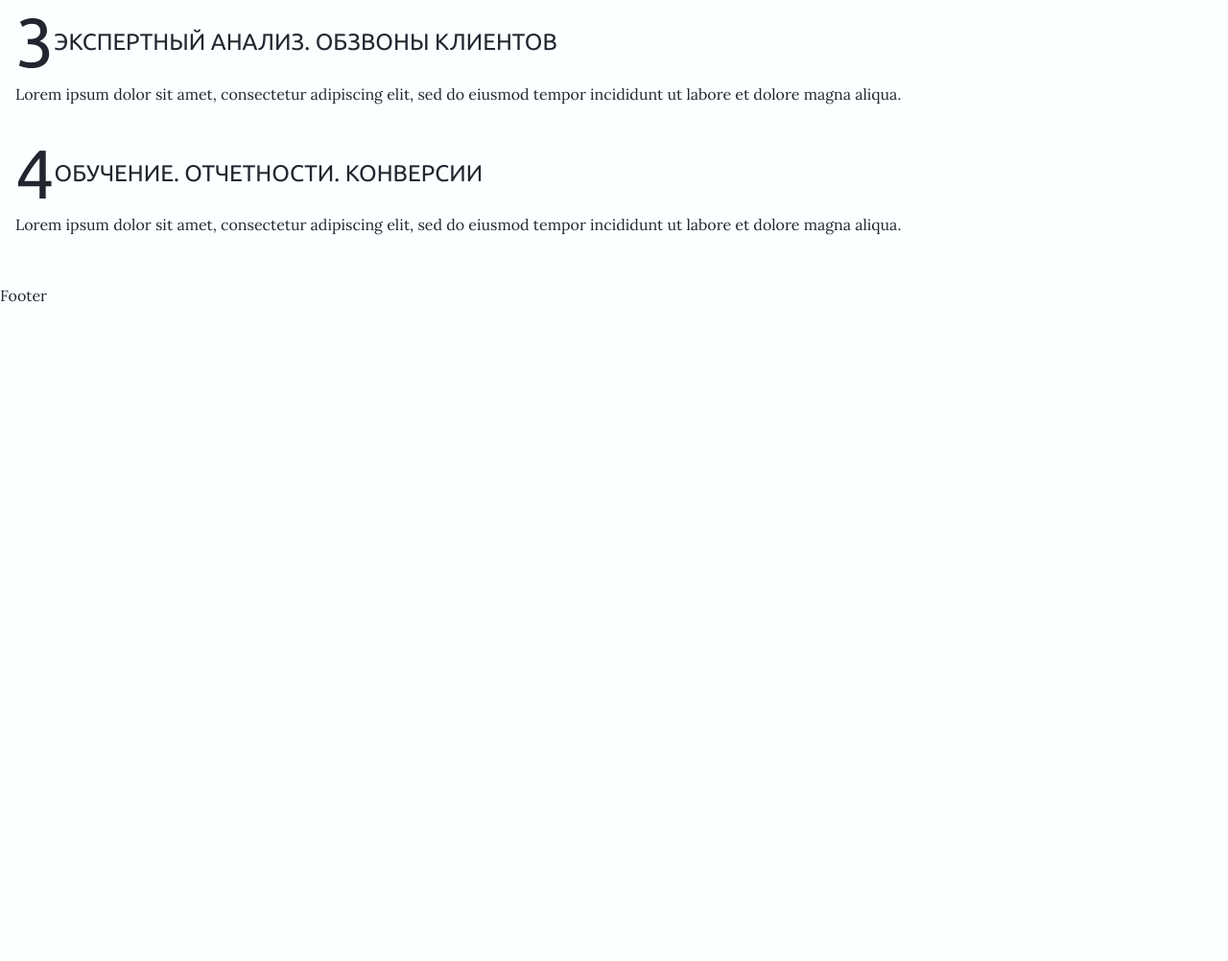
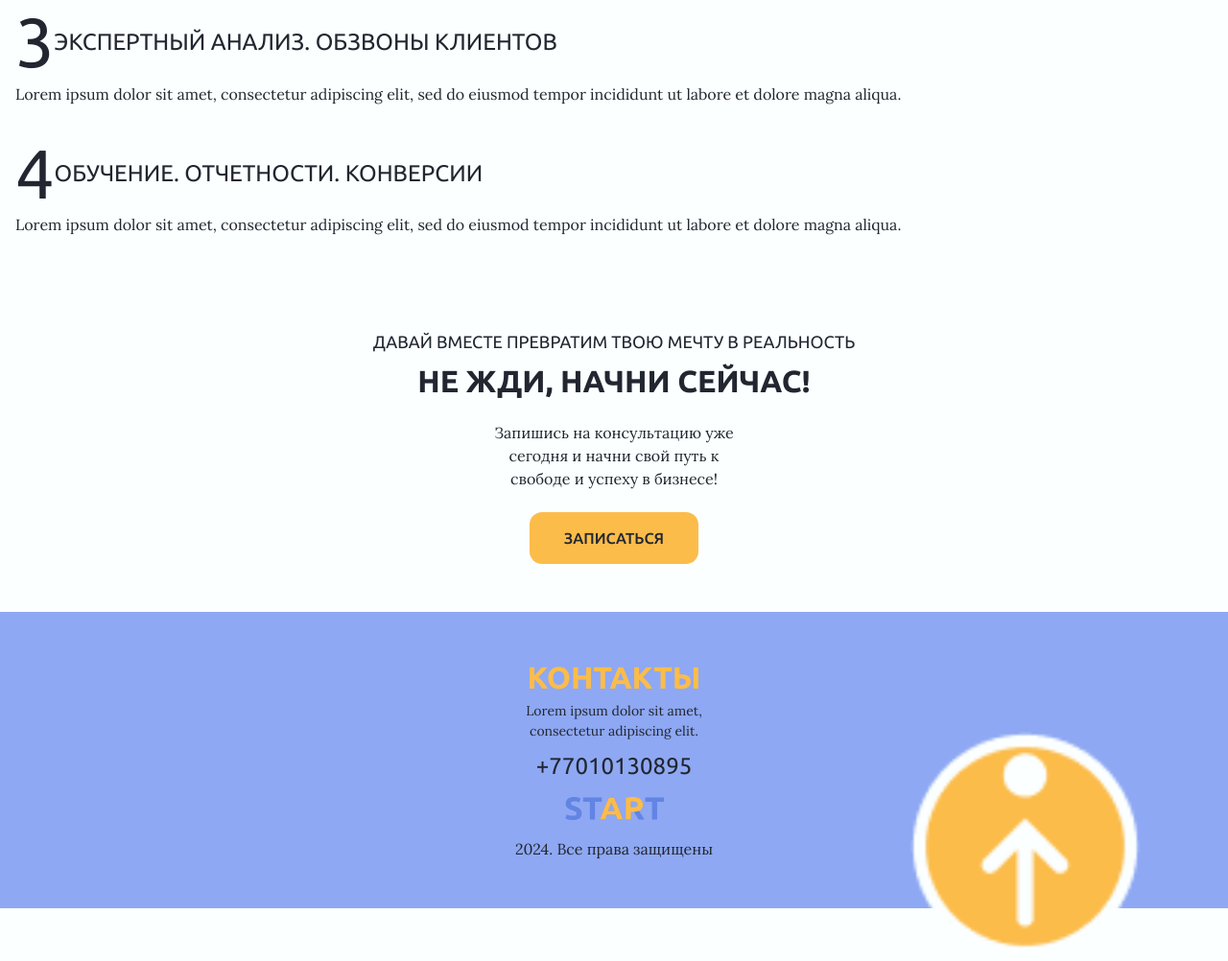
Before and after one commit to Assylzhan-Izbassar/startapp-front, a plain HTML site: page index.html in a window 1280 px wide. Shown: the part 1916-2918 px from the top of the page at 96% size. Before the commit the page ends 2236 px from the top, so only its background shows below. Drawn offline with Linux system fonts and the light colour scheme.

Commit message:
added call to action and footer blocks

```diff
--- a/css/main.css
+++ b/css/main.css
@@ -86,6 +86,9 @@ body {
 .paragraph__text_center {
   text-align: center;
 }
+.paragraph__text_small {
+  font-size: 14px;
+}
 .action {
   width: 100%;
 }
@@ -99,3 +102,8 @@ body {
   font-weight: 500;
   border-radius: 13px;
 }
+
+.action_center {
+  display: flex;
+  justify-content: center;
+}
--- /dev/null
+++ b/css/sections/action.css
@@ -0,0 +1,24 @@
+.action {
+}
+.action__container {
+}
+
+.action__container > *:not(:last-child) {
+  margin-bottom: 23px;
+}
+.action__heading {
+}
+.heading__subtext {
+}
+.heading__text {
+}
+.action__paragraph {
+  max-width: 253px;
+  margin: 0 auto;
+}
+.paragraph {
+}
+.paragraph__text {
+}
+.paragraph__text_center {
+}
--- a/css/sections/footer.css
+++ b/css/sections/footer.css
@@ -1,2 +1,34 @@
 .footer {
+  background-color: var(--primary);
+  position: relative;
 }
+.footer__scroll {
+  position: absolute;
+  padding: 0 18.67% 18.67% 0;
+  top: calc((116 + 35) / 375 * 100%);
+  left: calc((224) / 302 * 100%);
+}
+.footer__container {
+  text-align: center;
+}
+.footer__container > *:not(:last-child) {
+  margin-bottom: 12px;
+}
+.footer__header {
+  margin-bottom: 6px !important;
+  color: var(--accent);
+}
+.footer__paragraph {
+  max-width: 195px;
+  margin: 0 auto;
+}
+.footer__paragraph_legacy {
+  max-width: 100%;
+}
+.footer__logo {
+  max-width: 105px;
+  margin: 0 auto;
+}
+.footer__logo img {
+  width: 100%;
+}
--- a/css/style.css
+++ b/css/style.css
@@ -9,4 +9,5 @@
 @import url("sections/hero.css");
 @import url("sections/pain.css");
 @import url("sections/why.css");
+@import url("sections/action.css");
 @import url("sections/footer.css");
--- a/index.html
+++ b/index.html
@@ -142,7 +142,52 @@
           </div>
         </div>
       </div>
-      <footer class="footer">Footer</footer>
+
+      <div class="action">
+        <div class="action__container _container">
+          <div class="action__heading heading heading_margin heading_center">
+            <div class="heading__subtext">
+              Давай вместе превратим твою мечту в реальность
+            </div>
+            <div class="heading__text">Не жди, начни сейчас!</div>
+          </div>
+          <div class="action__paragraph paragraph">
+            <div class="paragraph__text paragraph__text_center">
+              Запишись на консультацию уже сегодня и начни свой путь к свободе и
+              успеху в бизнесе!
+            </div>
+          </div>
+          <div class="action__action action action_center">
+            <a href="#" class="action__button">Записаться</a>
+          </div>
+        </div>
+      </div>
+
+      <!-- FOOTER -->
+      <footer class="footer">
+        <div class="footer__scroll _img">
+          <img src="assets/icons/scroll_up.png" alt="Scroll Up" />
+        </div>
+        <div class="footer__container _container">
+          <div class="footer__header heading">
+            <h1 class="heading__text">Контакты</h1>
+          </div>
+          <div class="footer__paragraph paragraph">
+            <div class="paragraph__text paragraph__text_small">
+              Lorem ipsum dolor sit amet, consectetur adipiscing elit.
+            </div>
+          </div>
+          <div class="heading">
+            <div class="heading__text-3">+77010130895</div>
+          </div>
+          <div class="footer__logo">
+            <img src="assets/icons/logo.svg" alt="Footer Logo" />
+          </div>
+          <div class="footer__paragraph paragraph footer__paragraph_legacy">
+            <div class="paragraph__text">2024. Все права защищены</div>
+          </div>
+        </div>
+      </footer>
     </div>
   </body>
 </html>
```
Also changed, not shown: assets/icons/scroll_up.png (added), 3 other files.
